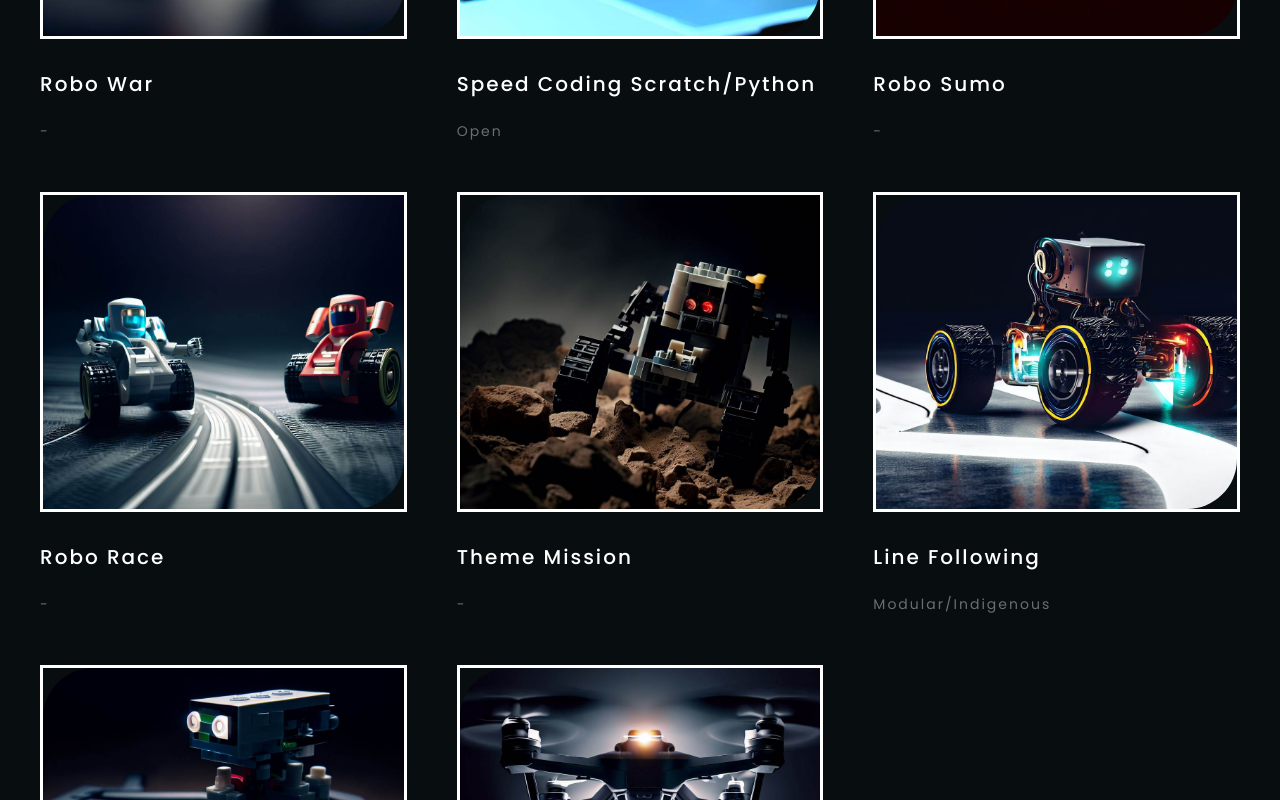
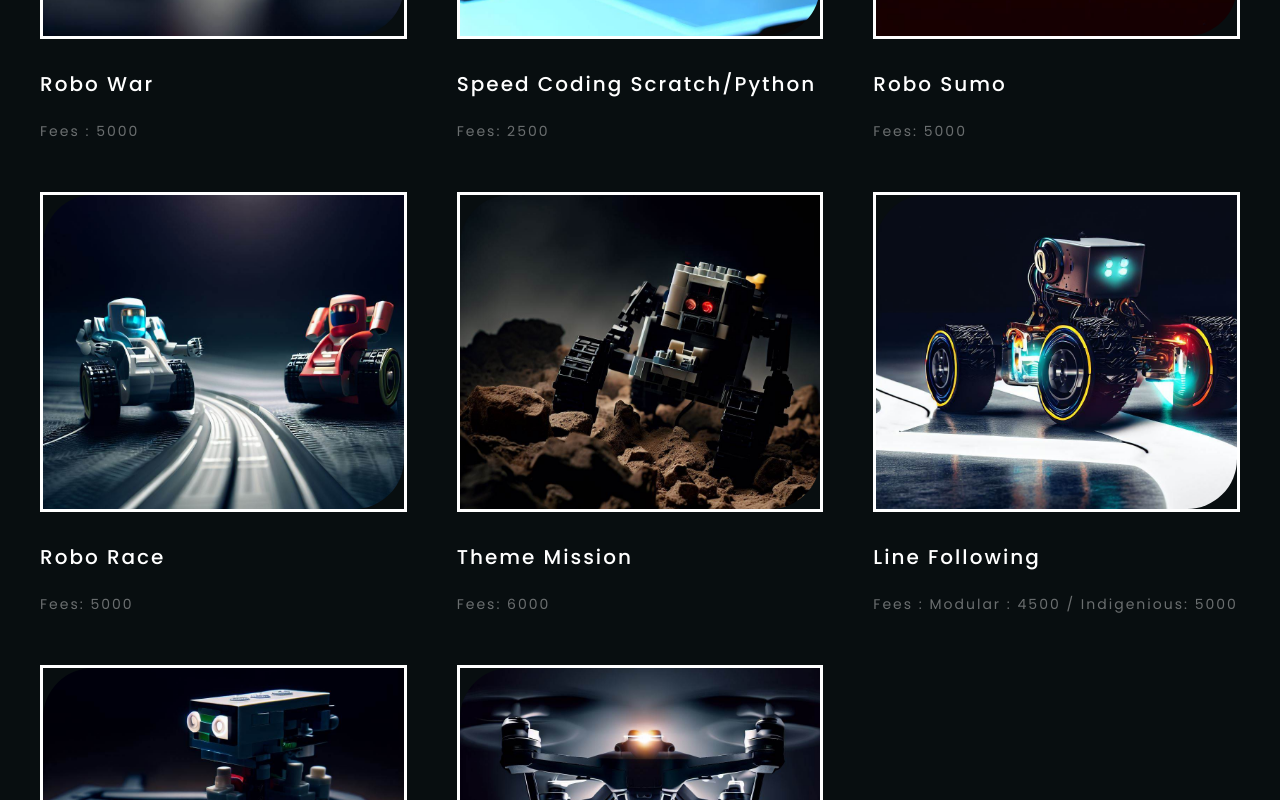
Before and after one commit to muawwizbilal/Robotron2.0, a Next.js app: page / in a window 1280 px wide. Shown: the part 1880-2680 px from the top of the page. Built offline with nearby package versions, Linux system fonts and the light colour scheme.

Commit message:
commit bye

```diff
--- a/assets/data/dummydata.js
+++ b/assets/data/dummydata.js
@@ -57,49 +57,49 @@ export const showcase = [
     id: 1,
     title: "Robo War",
     cover: "../images/RoboWar.jpg",
-    catgeory: "-",
+    catgeory: "Fees : 5000",
   },
   {
     id: 2,
     title: "Speed Coding Scratch/Python",
-    catgeory: "Open",
+    catgeory: "Fees: 2500",
     cover: "../images/Speed-coding.jpg",
   },
   {
     id: 3,
     title: "Robo Sumo",
     cover: "../images/Robo-Sumo.jpg",
-    catgeory: "-",
+    catgeory: "Fees: 5000",
   },
   {
     id: 4,
     title: "Robo Race",
     cover: "../images/Robo-Race.jpg",
-    catgeory: "-	",
+    catgeory: "Fees: 5000",
   },
   {
     id: 5,
     title: "Theme Mission",
     cover: "../images/Theme-Mission.jpg",
-    catgeory: "-",
+    catgeory: "Fees: 6000",
   },
   {
     id: 5,
     title: "Line Following",
     cover: "../images/Line-Following.jpg",
-    catgeory: "Modular/Indigenous",
+    catgeory: "Fees : Modular : 4500 / Indigenious: 5000",
   },
   {
     id: 6,
     title: "Maze Solving",
     cover: "../images/Maze-Solving.jpg",
-    catgeory: "-",
+    catgeory: "Fees: 5000",
   },
   {
     id: 6,
     title: "Game Of Drones",
     cover: "../images/Game-of-drone.jpg",
-    catgeory: "-",
+    catgeory: "Fees: 6000",
   },
 ]
 export const brand = [
```
